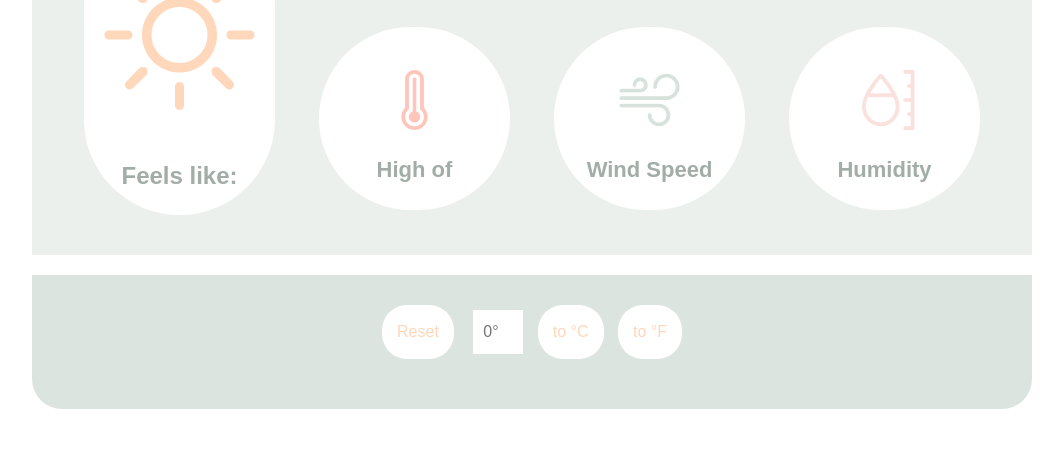
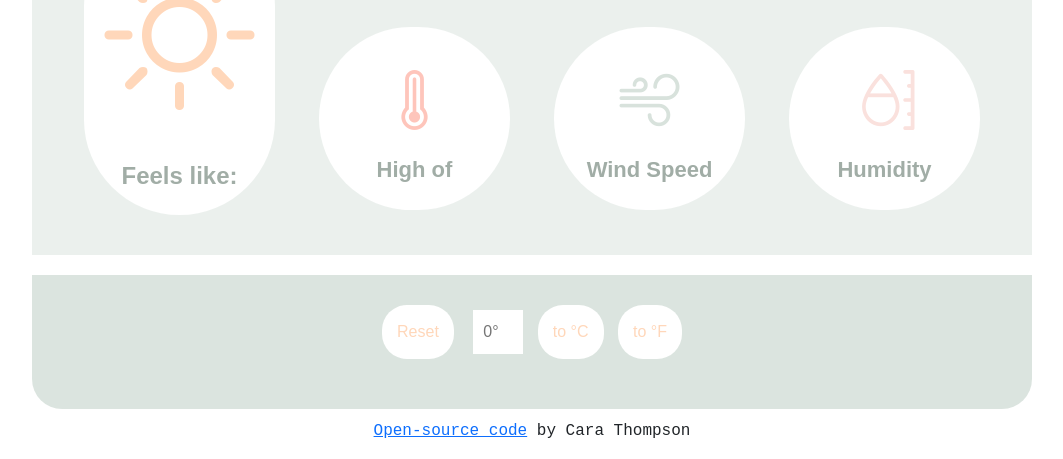
Before and after one commit to seateacup/weather-or-not-app, a plain HTML site: page index.html in a window 1280 px wide. Shown: the part 543-1002 px from the top of the page, without its empty margins (108-1171 px from the left). Before the commit the page ends 952 px from the top, so only its background shows below. Drawn offline with nearby package versions, Linux system fonts and the light colour scheme.

Commit message:
Added GitHub link  to footer, styling

```diff
--- a/index.html
+++ b/index.html
@@ -137,6 +137,16 @@
         <h3 id="converted-temp"></h3>
       </div>
     </section>
+    <footer>
+      <p>
+        <a
+          href="https://github.com/seateacup/weather-or-not-app"
+          target="_blank"
+          >Open-source code</a
+        >
+        by Cara Thompson
+      </p>
+    </footer>
 
     <script src="./src/index.js"></script>
   </body>
--- a/src/style.css
+++ b/src/style.css
@@ -51,6 +51,11 @@ h5 {
   color: rgb(161, 173, 166);
   text-transform: uppercase;
   margin-top: 15px;
+}
+
+p {
+  font-family: "Courier New", Courier, monospace;
+  padding-top: 10px;
 }
 
 /* SECTIONS */
```
